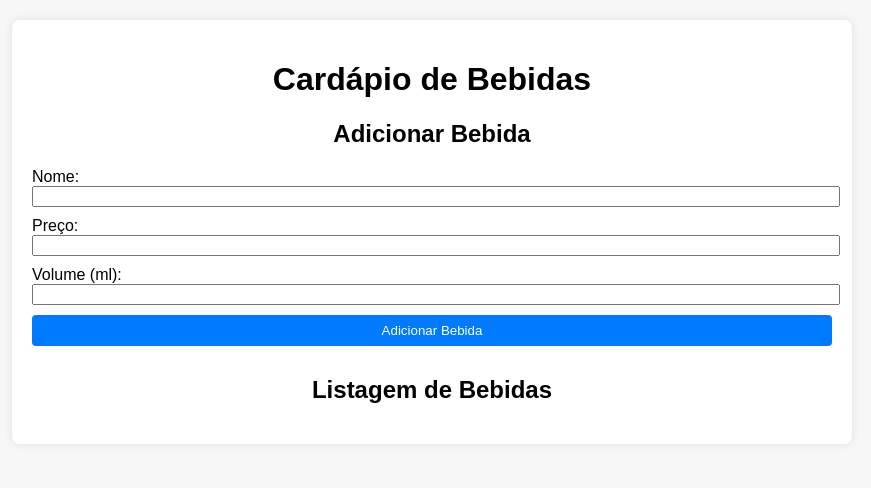
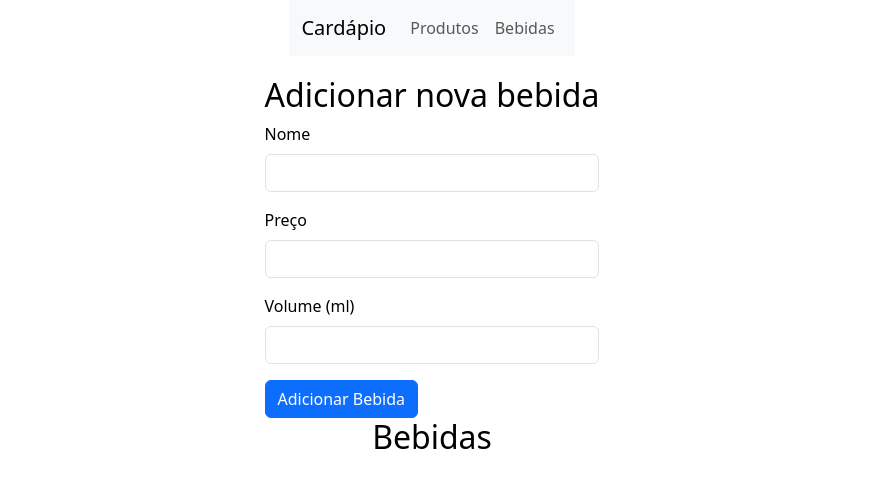
Before and after one commit to cleysonseveriano/api-mongo-vercel, a plain HTML site: page frontend/pages/bebidas.html in a window 1280 px wide. Shown: the whole page, without its empty margins (208-1079 px from the left). Drawn offline with nearby package versions, Linux system fonts and the light colour scheme; files that its build step writes are made by us from their sources; no server answers.

Commit message:
ajustes front

```diff
--- a/frontend/assets/bebidas.css
+++ b/frontend/assets/bebidas.css
@@ -1,15 +1,27 @@
-body {
-    font-family: Arial, sans-serif;
+* {
     margin: 0;
     padding: 0;
-    background-color: #f7f7f7;
+    box-sizing: border-box;
+    border: 0;
+    font-family: system-ui, -apple-system, sans-serif;
+    text-decoration: none;
+    color: black;
+    list-style: none ;
+}
+
+body {
+    display: flex;
+    justify-content: center;
+    align-items: center;
+    flex-direction: column;
+    background-color: #f7f7f7; /* Adicionado para consistência com a página index */
 }
 
 .container {
-    max-width: 800px;
-    margin: 20px auto;
     padding: 20px;
-    background-color: #fff;
+    max-width: 800px; /* Ajustado para se alinhar com a largura do conteúdo */
+    margin: 20px auto; /* Centralizado na página */
+    background-color: #fff; /* Fundo branco */
     border-radius: 8px;
     box-shadow: 0 0 10px rgba(0, 0, 0, 0.1);
 }
@@ -23,6 +35,7 @@ form {
 }
 
 label {
+    display: block;
     margin-bottom: 5px;
 }
 
@@ -34,14 +47,14 @@ input[type="text"], input[type="number"], button {
 button {
     padding: 8px 12px;
     cursor: pointer;
-    background-color: #007bff;
+    background-color: #007bff; /* Cor azul primária */
     color: white;
     border: none;
     border-radius: 4px;
 }
 
 button:hover {
-    background-color: #0056b3;
+    background-color: #0056b3; /* Cor azul mais escura ao passar o mouse */
 }
 
 ul {
@@ -86,12 +99,12 @@ li:hover {
     padding: 8px 12px;
     margin-top: 10px;
     cursor: pointer;
-    background-color: #007bff;
+    background-color: #007bff; /* Cor azul primária */
     color: white;
     border: none;
     border-radius: 4px;
 }
 
 .bebida button:hover {
-    background-color: #0056b3;
+    background-color: #0056b3; /* Cor azul mais escura ao passar o mouse */
 }
--- a/frontend/pages/bebidas.html
+++ b/frontend/pages/bebidas.html
@@ -1,60 +1,58 @@
 <!DOCTYPE html>
-<html lang="en">
+<html lang="pt-br">
 <head>
     <meta charset="UTF-8">
     <meta name="viewport" content="width=device-width, initial-scale=1.0">
+    <link rel="stylesheet" href="frontend/assets/styles.css">
+    <link href="https://cdn.jsdelivr.net/npm/bootstrap@5.3.3/dist/css/bootstrap.min.css" rel="stylesheet" integrity="sha384-QWTKZyjpPEjISv5WaRU9OFeRpok6YctnYmDr5pNlyT2bRjXh0JMhjY6hW+ALEwIH" crossorigin="anonymous">
+    <script defer src="https://cdn.jsdelivr.net/npm/bootstrap@5.3.3/dist/js/bootstrap.bundle.min.js" integrity="sha384-YvpcrYf0tY3lHB60NNkmXc5s9fDVZLESaAA55NDzOxhy9GkcIdslK1eN7N6jIeHz" crossorigin="anonymous" ></script>
     <title>Cardápio de Bebidas</title>
-<link rel="stylesheet" href="bebidas.css">
 </head>
 <body>
+    <header>
+        <nav class="navbar navbar-expand-lg bg-body-tertiary" >
+            <div class="container-fluid">
+              <a class="navbar-brand" href="#">Cardápio</a>
+              <button class="navbar-toggler" type="button" data-bs-toggle="collapse" data-bs-target="#navbarSupportedContent" aria-controls="navbarSupportedContent" aria-expanded="false" aria-label="Toggle navigation">
+                <span class="navbar-toggler-icon"></span>
+              </button>
+              <div class="collapse navbar-collapse" id="navbarSupportedContent">
+                <ul class="navbar-nav me-auto mb-2 mb-lg-0">
+                  <li class="nav-item">
+                    <a class="nav-link" aria-current="page" href="index.html">Produtos</a>
+                  </li>
+                  <li class="nav-item">
+                    <a class="nav-link" href="bebidas.html">Bebidas</a>
+                  </li>
+                </ul>
+              </div>
+            </div>
+          </nav>
+    </header>
     <div class="container">
-    <h1>Cardápio de Bebidas</h1>
-
-    <h2>Adicionar Bebida</h2>
-    <form id="add-bebida-form">
-        <label for="nome">Nome:</label>
-        <input type="text" id="nome" name="nome" required>
-        <label for="preco">Preço:</label>
-        <input type="number" id="preco" name="preco" required>
-        <label for="ml">Volume (ml):</label>
-        <input type="number" id="ml" name="ml" required>
-        <button type="submit">Adicionar Bebida</button>
+        <div class="add-bebida">
+            <h2>Adicionar nova bebida</h2>
+            <form onsubmit="addBebida(event)">
+                <div class="mb-3">
+                  <label for="inputNomeAdd" class="form-label">Nome</label>
+                  <input type="text" class="form-control" id="inputNomeAdd">
+                </div>
+                <div class="mb-3">
+                  <label for="inputPrecoAdd" class="form-label">Preço</label>
+                  <input type="number" class="form-control" id="inputPrecoAdd">
+                </div>
+                <div class="mb-3">
+                  <label for="inputMlAdd" class="form-label">Volume (ml)</label>
+                  <input type="number" class="form-control" id="inputMlAdd">
+                </div>
+                <button type="submit" class="btn btn-primary">Adicionar Bebida</button>
             </form>
-
-    <h2>Listagem de Bebidas</h2>
+        </div>
+        <div class="show-bebida">
+            <h2>Bebidas</h2>
             <div id="lista-bebidas"></div>
         </div>
-<script src="bebidas.js"></script>
-<script>
-    document.addEventListener('DOMContentLoaded', async function () {
-        const listaBebidas = document.getElementById('lista-bebidas');
-
-        // Função para carregar a lista de bebidas
-        async function carregarBebidas() {
-            const response = await fetch('/bebidas');
-            const bebidas = await response.json();
-            if (bebidas.length > 0) {
-                listaBebidas.innerHTML = ''; // Limpar o conteúdo atual da lista
-                bebidas.forEach(bebida => {
-                    const bebidaElement = document.createElement('div');
-                    bebidaElement.classList.add('bebida');
-                    bebidaElement.innerHTML = `
-                        <h3>${bebida.nome}</h3>
-                        <p>Preço: R$ ${bebida.preco.toFixed(2)}</p>
-                        <p>Volume (ml): ${bebida.ml}</p>
-                        <button onclick="editarBebida('${bebida._id}')">Editar</button>
-                        <button onclick="excluirBebida('${bebida._id}')">Excluir</button>
-                    `;
-                    listaBebidas.appendChild(bebidaElement);
-                });
-            } else {
-                listaBebidas.innerHTML = '<p>Nenhuma bebida cadastrada.</p>';
-            }
-        }
-
-        // Carregar a lista de bebidas ao carregar a página
-        carregarBebidas();
-    });
-</script>
+    </div>
+    <script src="frontend/script/bebidas.js"></script>
 </body>
 </html>
```
Lines whose indentation alone changed are shown as unchanged.
